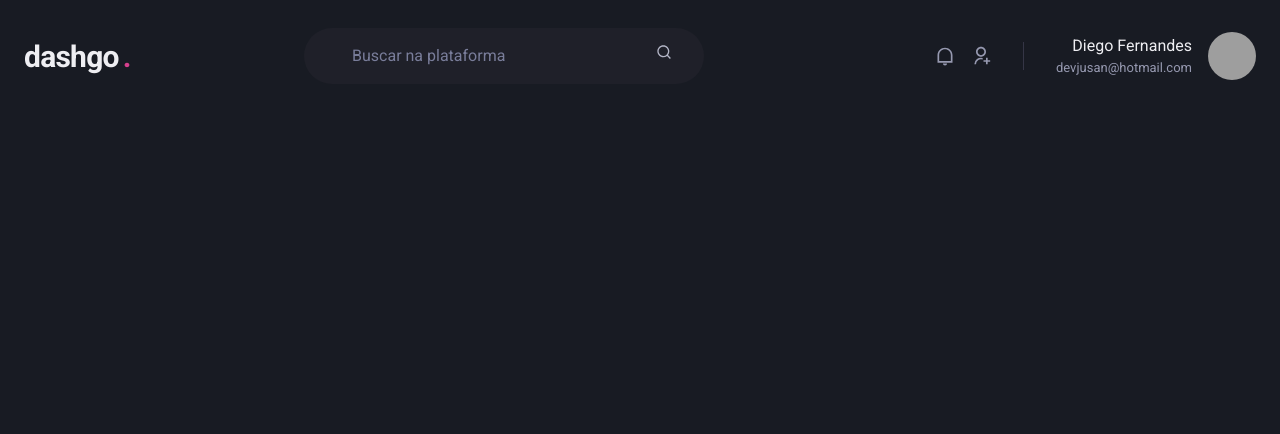
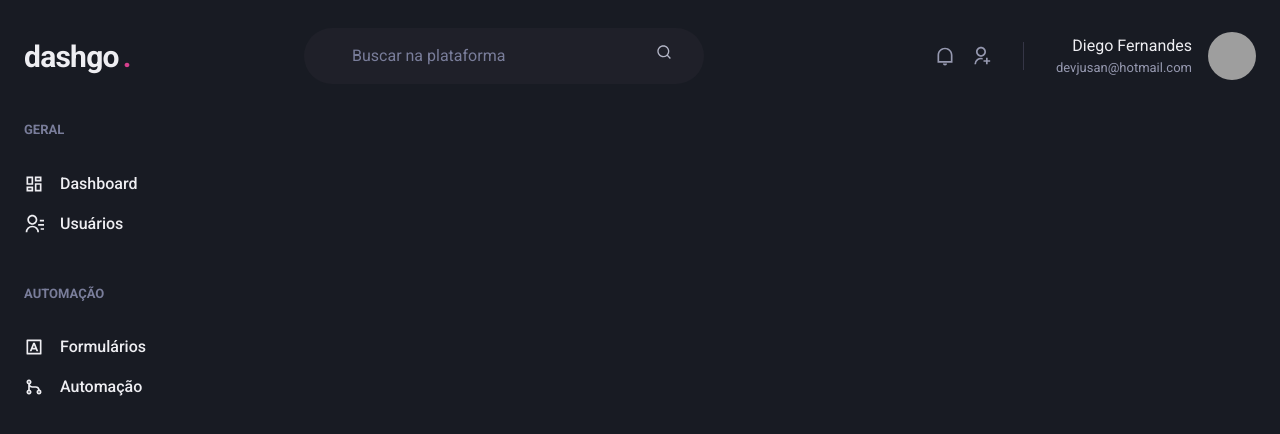
Before and after one commit to devjusan/dashgo, a Next.js app: page /dashboard in a window 1280 px wide. Shown: the top 434 px of the page. Built offline with nearby package versions, Linux system fonts and the light colour scheme; grey boxes are pictures that could not be loaded.

Commit message:
feat: sidebar

```diff
--- /dev/null
+++ b/src/components/ui/Sidebar.tsx
@@ -0,0 +1,54 @@
+import { Box, Icon, Link, Stack, Text } from '@chakra-ui/react';
+import {
+  RiContactsLine,
+  RiDashboardLine,
+  RiGitMergeLine,
+  RiInputMethodLine,
+} from 'react-icons/ri';
+
+const Sidebar = () => (
+  <Box as="aside" w="64" mr="8">
+    <Stack spacing="12" align="flex-start">
+      <Box>
+        <Text fontWeight="bold" color="gray.400" fontSize="small">
+          GERAL
+        </Text>
+        <Stack spacing="4" mt="8" align="stretch">
+          <Link display="flex" alignItems="center">
+            <Icon as={RiDashboardLine} fontSize="20" />
+            <Text ml="4" fontWeight="medium">
+              Dashboard
+            </Text>
+          </Link>
+          <Link display="flex" alignItems="center">
+            <Icon as={RiContactsLine} fontSize="20" />
+            <Text ml="4" fontWeight="medium">
+              Usuários
+            </Text>
+          </Link>
+        </Stack>
+      </Box>
+      <Box>
+        <Text fontWeight="bold" color="gray.400" fontSize="small">
+          AUTOMAÇÃO
+        </Text>
+        <Stack spacing="4" mt="8" align="stretch">
+          <Link display="flex" alignItems="center">
+            <Icon as={RiInputMethodLine} fontSize="20" />
+            <Text ml="4" fontWeight="medium">
+              Formulários
+            </Text>
+          </Link>
+          <Link display="flex" alignItems="center">
+            <Icon as={RiGitMergeLine} fontSize="20" />
+            <Text ml="4" fontWeight="medium">
+              Automação
+            </Text>
+          </Link>
+        </Stack>
+      </Box>
+    </Stack>
+  </Box>
+);
+
+export default Sidebar;
--- a/src/pages/dashboard.tsx
+++ b/src/pages/dashboard.tsx
@@ -1,5 +1,14 @@
+import { Flex } from '@chakra-ui/react';
 import Header from '../components/core/Header';
+import Sidebar from '../components/ui/Sidebar';
 
-const Dashboard = () => <Header />;
+const Dashboard = () => (
+  <Flex direction="column" h="100vh">
+    <Header />
+    <Flex w="100%" my="6" maxWidth={1480} mx="auto" px="6">
+      <Sidebar />
+    </Flex>
+  </Flex>
+);
 
 export default Dashboard;
```
